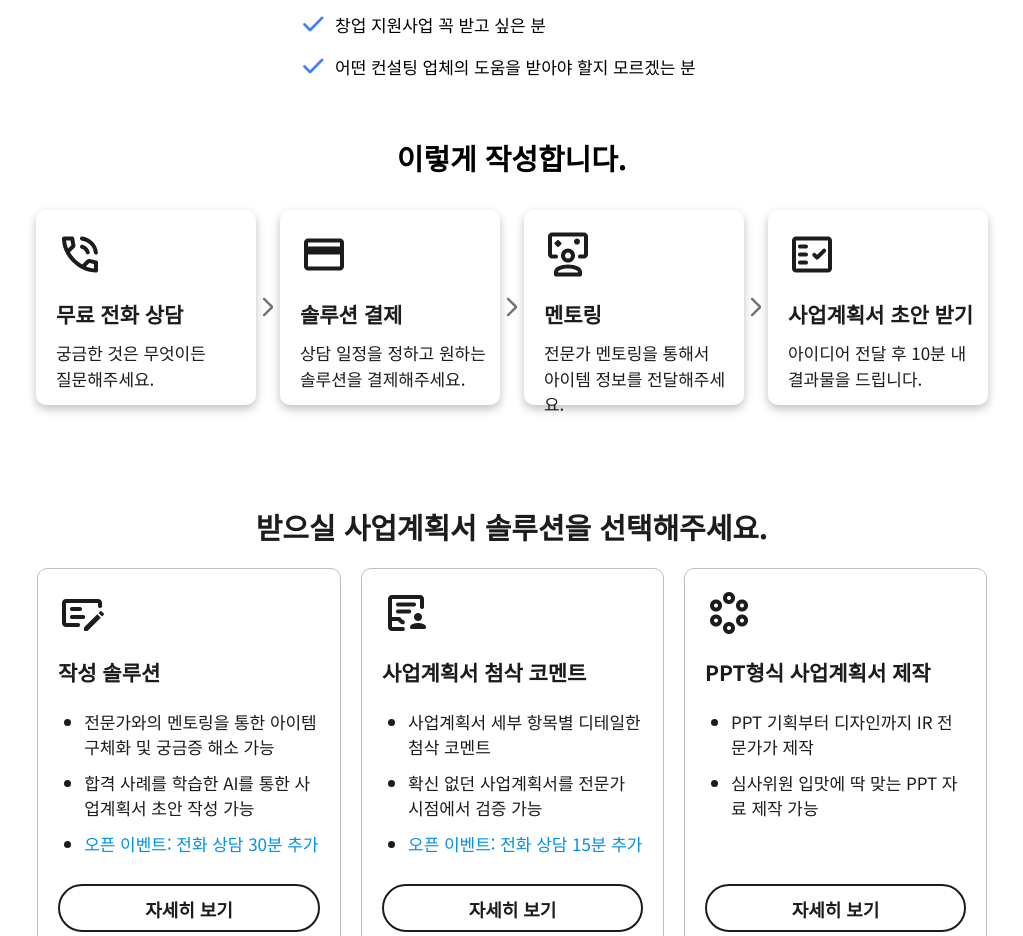
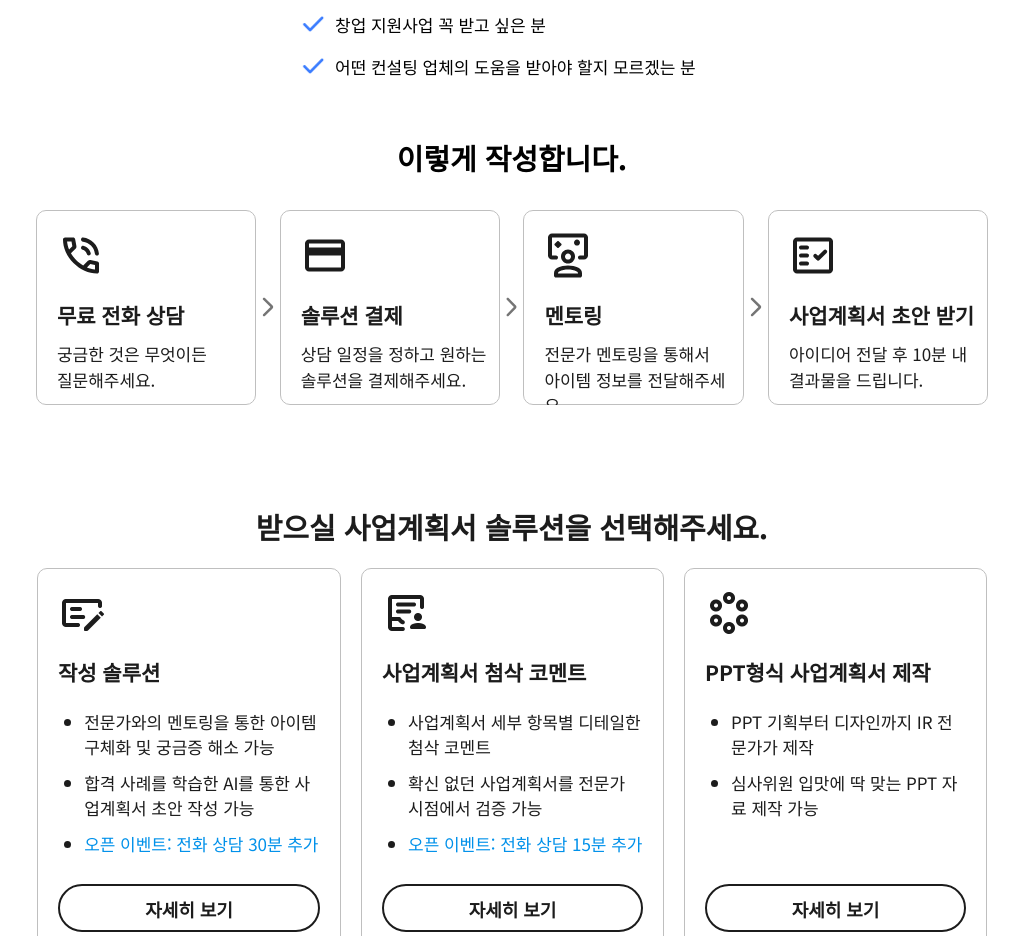
Before and after one commit to Iroff1/support-lab-frontend, a React app: page / in a window 1280 px wide. Shown: the part 7400-8336 px from the top of the page, without its empty margins (128-1151 px from the left). Built offline with nearby package versions, Linux system fonts and the light colour scheme; a web font is replaced by a local one.

Commit message:
fix: 오버플로우 아이템 -> x스크롤 처리리

```diff
--- a/src/components/main/MainBoxForCurriculum.tsx
+++ b/src/components/main/MainBoxForCurriculum.tsx
@@ -12,6 +12,8 @@ const ICON_CURRICULAM = [
 ];
 
 const MainBoxForCurriculumBlock = styled.div`
+  width: 100%;
+  max-width: 1032px;
   display: flex;
   flex-direction: column;
   align-items: center;
@@ -19,21 +21,26 @@ const MainBoxForCurriculumBlock = styled.div`
 `;
 
 const CurriculumList = styled.div`
-  width: 952px;
+  width: 100%;
+  max-width: 952px;
   height: 195px;
   display: flex;
   justify-content: space-between;
   align-items: center;
+  overflow-x: scroll;
+  &::-webkit-scrollbar {
+    display: none;
+  }
 `;
 
 const CurriculumItem = styled.div`
-  width: 220px;
+  min-width: 220px;
   height: 195px;
   padding: 20px;
   padding-right: 0px;
   border-radius: 10px;
   background-color: #ffffff20;
-  box-shadow: 0px 4px 10px 0px #00000040;
+  border: 1px solid ${palette.black.B50};
   color: ${palette.black.B700};
   fill: ${palette.black.B700};
 
@@ -117,7 +124,7 @@ const MainBoxForCurriculum = () => {
           <div>
             <p>사업계획서 초안 받기</p>
             <p>
-              아이디어 전달 후 10분 내<br />
+              아이디어 전달 후 10분 내<br />
               결과물을 드립니다.
             </p>
           </div>
--- a/src/layout/MainLayout.tsx
+++ b/src/layout/MainLayout.tsx
@@ -1,9 +1,7 @@
 import { Outlet } from 'react-router';
 import styled from 'styled-components';
-import { useState } from 'react';
 import Header from '@components/common/Header';
 import Footer from '@components/common/Footer';
-import Modal from '@components/common/Modal';
 
 const MainBlock = styled.div`
   width: 100%;
```
